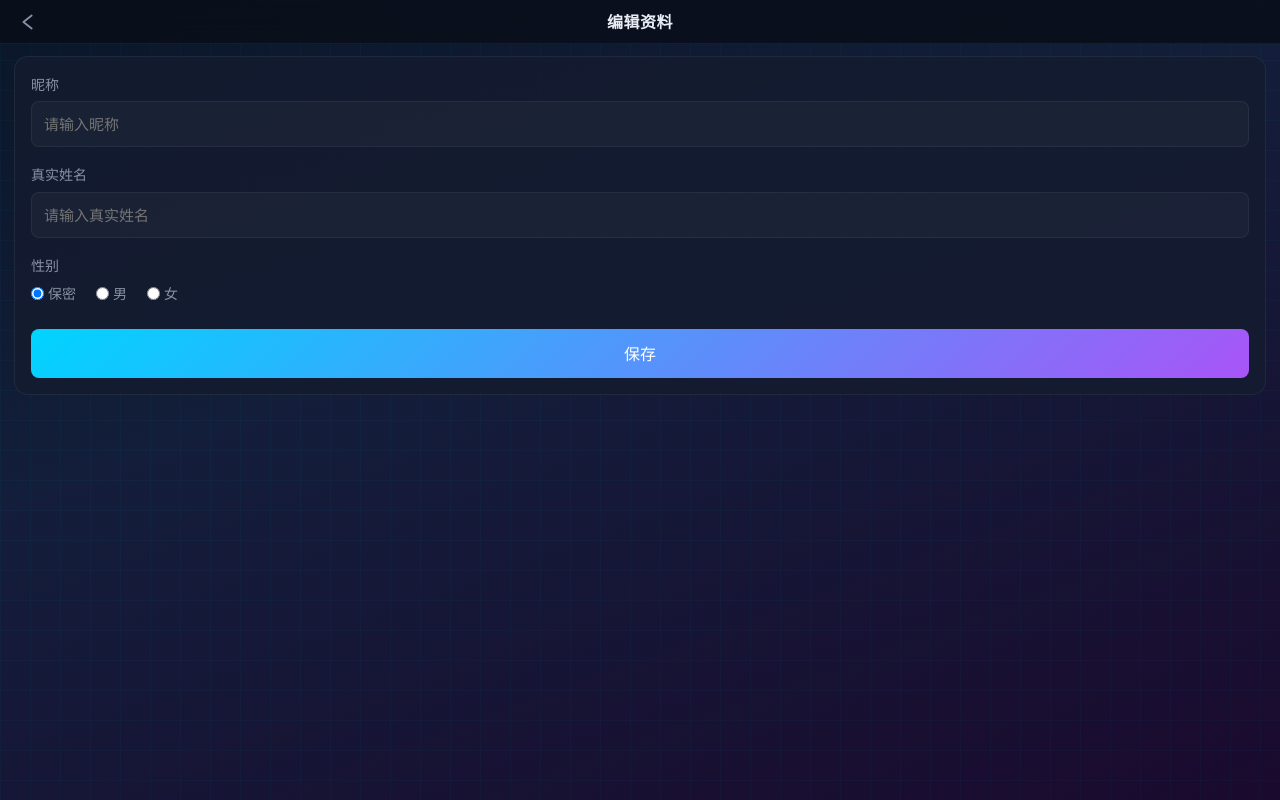
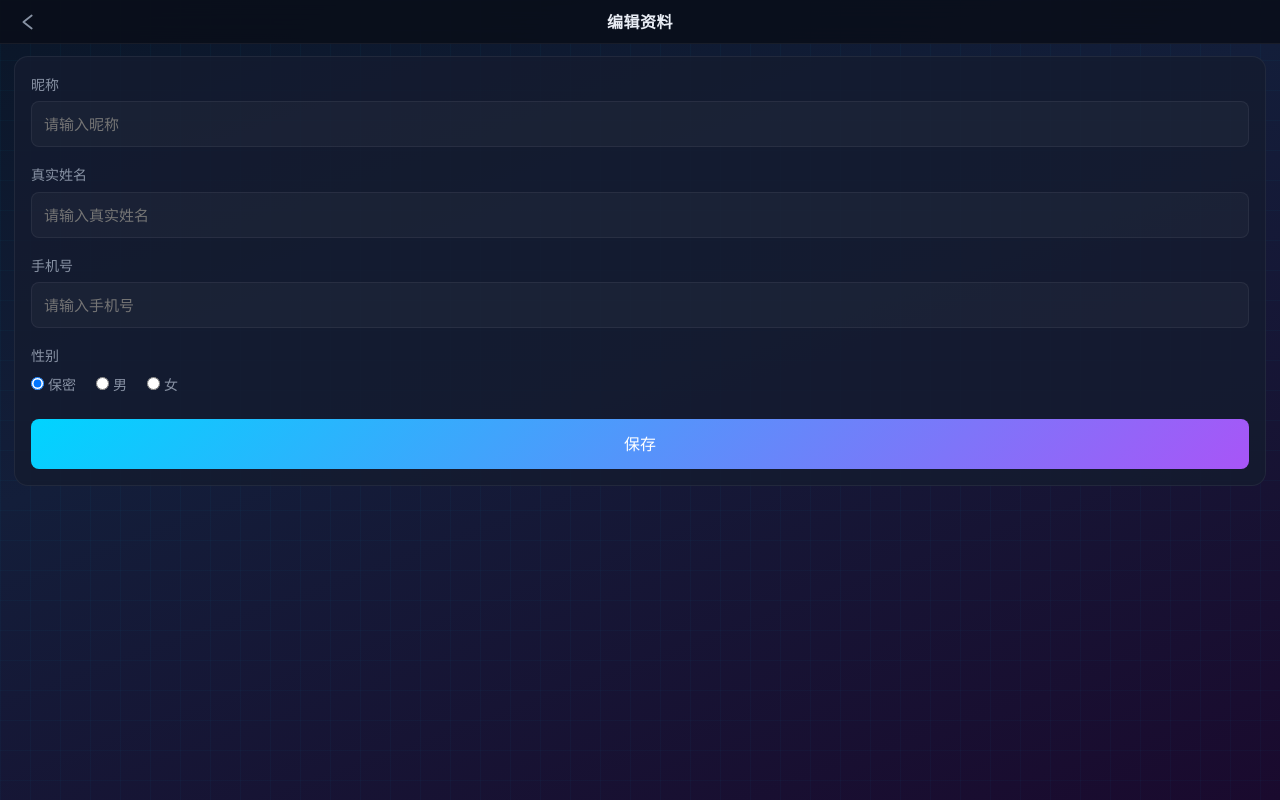
Before and after one commit to WuXianHotel/WuXian, a Vue app in the folder h5/: page /h5/profile/edit in a window 1280 px wide. Built offline with nearby package versions, Linux system fonts and the light colour scheme; no server answers; sample sign-in values are in the browser's storage.

Commit message:
feat: 编辑资料页增加手机号字段

```diff
--- a/h5/src/views/ProfileEdit.vue
+++ b/h5/src/views/ProfileEdit.vue
@@ -9,6 +9,10 @@
       <div class="profile-edit__field">
         <label class="profile-edit__label">真实姓名</label>
         <input v-model="form.realName" class="profile-edit__input" placeholder="请输入真实姓名" maxlength="20" />
+      </div>
+      <div class="profile-edit__field">
+        <label class="profile-edit__label">手机号</label>
+        <input v-model="form.phone" class="profile-edit__input" placeholder="请输入手机号" maxlength="20" type="tel" />
       </div>
       <div class="profile-edit__field">
         <label class="profile-edit__label">性别</label>
@@ -35,7 +39,7 @@ import { showToast } from '../utils/toast.js';
 
 const router = useRouter();
 const submitting = ref(false);
-const form = reactive({ nickname: '', realName: '', gender: 0 });
+const form = reactive({ nickname: '', realName: '', phone: '', gender: 0 });
 const genders = [
   { value: 0, label: '保密' },
   { value: 1, label: '男' },
@@ -48,6 +52,7 @@ onMounted(async () => {
     const u = res.data || {};
     form.nickname = u.nickname || '';
     form.realName = u.real_name || '';
+    form.phone = u.phone || '';
     form.gender = u.gender ?? 0;
   } catch {
     // ignore
@@ -57,7 +62,7 @@ onMounted(async () => {
 async function submit() {
   submitting.value = true;
   try {
-    await api.updateProfile({ nickname: form.nickname, realName: form.realName, gender: form.gender });
+    await api.updateProfile({ nickname: form.nickname, realName: form.realName, phone: form.phone, gender: form.gender });
     showToast('保存成功', 'success');
     router.back();
   } catch {
```
Also changed, not shown: 1 other file (tests, documents, lock files or other folders).
